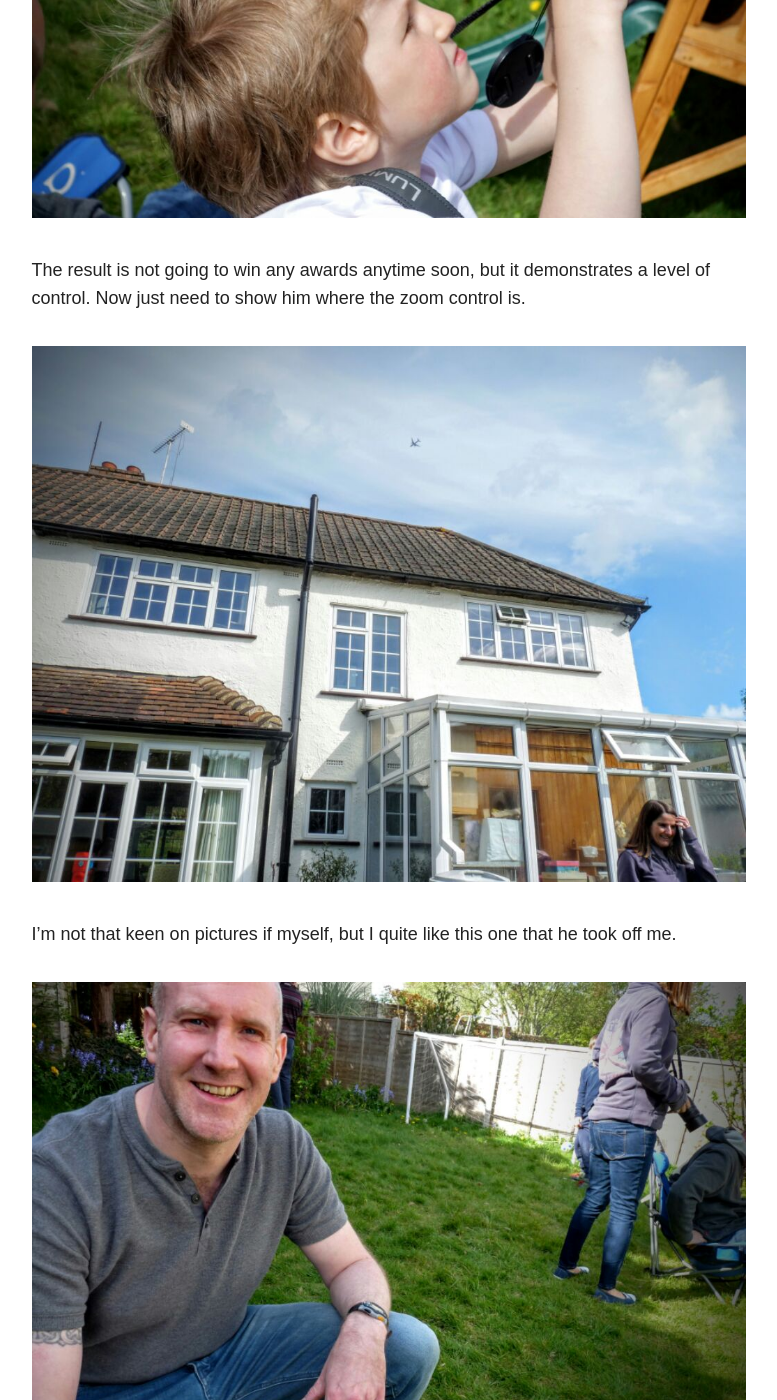
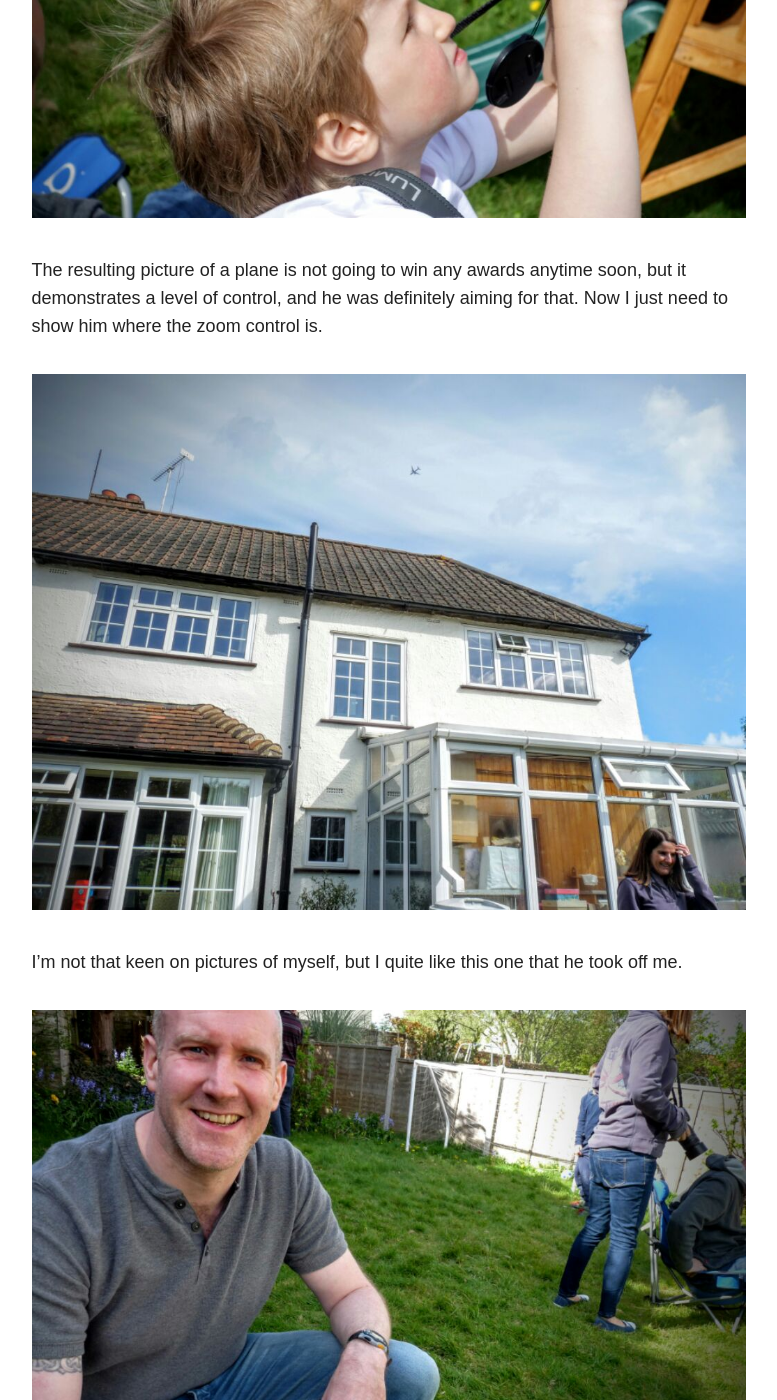
Before and after one commit to dawsneyland/dawsneyland.github.io, a Jekyll site: the page built from _posts/blog/2016-06-17-photos-from-a-4-year-old.md, in a window 1280 px wide and 1400 px high, scrolled down 4786 px. Shown: the whole window, without its empty margins (348-1125 px from the left). Built offline with Jekyll 4.4.1, drawn with Linux system fonts in a browser that asks for light colours; nearby versions of some CDN libraries.

Commit message:
Update 2016-06-17-photos-from-a-4-year-old.md

```diff
--- a/_posts/blog/2016-06-17-photos-from-a-4-year-old.md
+++ b/_posts/blog/2016-06-17-photos-from-a-4-year-old.md
@@ -37,11 +36,11 @@ Getting a bit more adventurous, it wasn't long before he was picking things out
 <figure>
     <img src="{{ site.url }}/images/post0506.jpg">
 </figure>
-The result is not going to win any awards anytime soon, but it demonstrates a level of control. Now just need to show him where the zoom control is.
+The resulting picture of a plane is not going to win any awards anytime soon, but it demonstrates a level of control, and he was definitely aiming for that. Now I just need to show him where the zoom control is.
 <figure>
     <img src="{{ site.url }}/images/post0507.jpg">
 </figure>
-I'm not that keen on pictures if myself, but I quite like this one that he took off me.
+I'm not that keen on pictures of myself, but I quite like this one that he took off me.
 <figure>
     <img src="{{ site.url }}/images/post0508.jpg">
 </figure>
```
Also changed, not shown: other parts of _posts/blog/2016-06-17-photos-from-a-4-year-old.md (+0 -1 lines).
